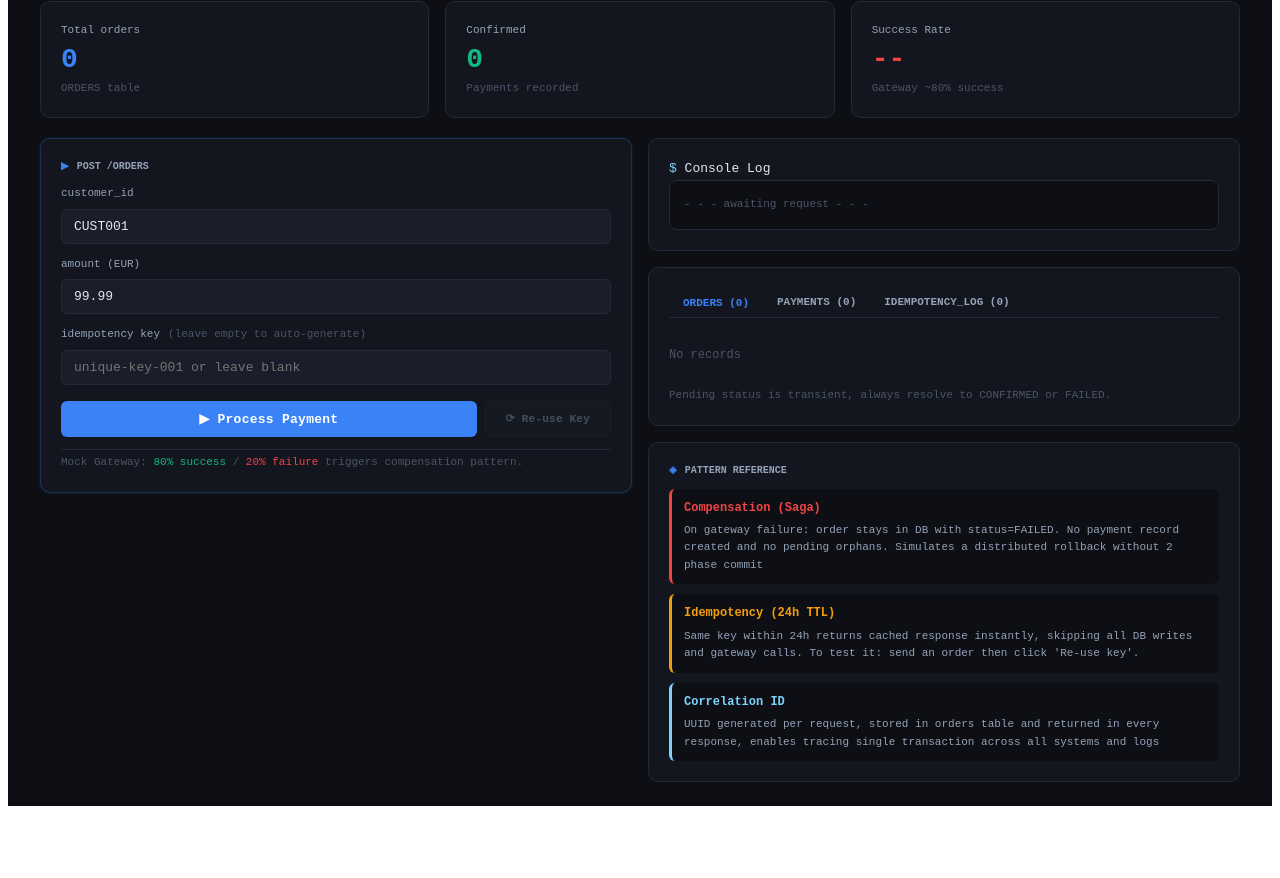
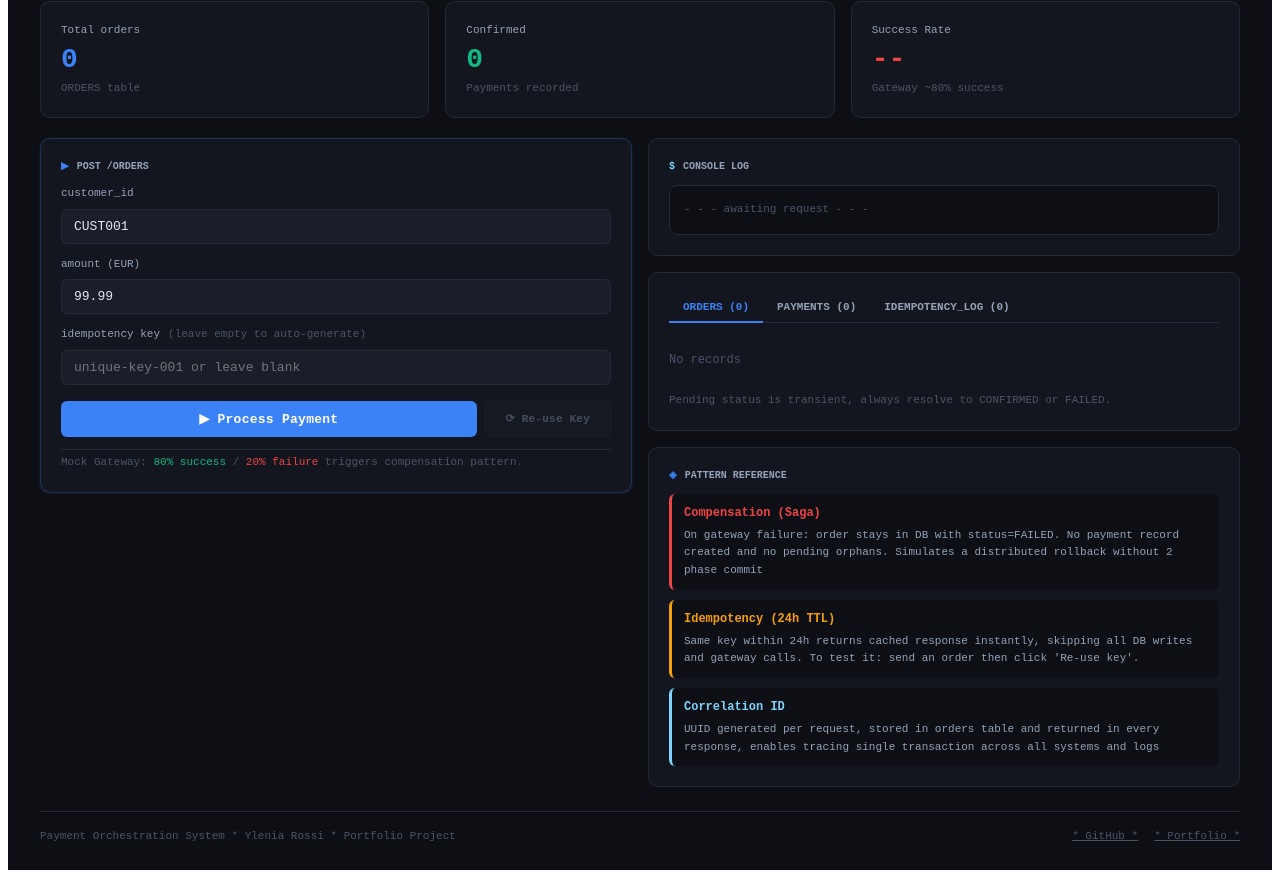
Before and after one commit to roxyle/mulesoft-payment-ui-demo, a React (Vite) app: page / in a window 1280 px wide. Shown: the part 290-1168 px from the top of the page. Before the commit the page ends 1104 px from the top, so only its background shows below. Built offline with nearby package versions, Linux system fonts and the light colour scheme.

Commit message:
added footer and fixed some typos

```diff
--- a/src/App.jsx
+++ b/src/App.jsx
@@ -358,8 +358,14 @@ export default function App(){
   }
 
   function addLog(msg, type = "info") {
-    const colors = { info: C.textMid, success: C.success, error: C.danger, warn: C.warning, system: C.code };
-    setLogs(prev => [...prev, { msg, color: colors[type] || C.textMid, ts: now() }]);
+  const colors = {
+  info: C.textLabelColor,
+  success: C.successColor,
+  error: C.dangerColor,
+  warn: C.warningColor,
+  system: C.textCodeColor
+};
+    setLogs(prev => [...prev, { msg, color: colors[type] || C.textLabelColor, ts: now() }]);
   }
 
   async function processPayment() {
@@ -789,8 +795,8 @@ export default function App(){
                   {
                     steps.map(
                       (step, index) => (
-                        <FlowStep key={index} num={index+1} label={stile.label}
-                        desc={stile.desc} status={stile.status} active={stile.active} />
+                        <FlowStep key={index} num={index+1} label={step.label}
+                        desc={step.desc} status={step.status} active={step.active} />
                       )
                     )
                   }
@@ -864,7 +870,7 @@ export default function App(){
           }}> {/*console log */}
 
           <div style={stile.card}>
-            <div style={StatCard.sectionLabel}>
+            <div style={stile.sectionLabel}>
               <span style={{color: C.textCodeColor}}> $
               </span> Console Log
 
@@ -906,7 +912,7 @@ export default function App(){
                   padding: "8px 14px",
                   background: "none",
                   border: "none",
-                  borderBottom: activeTab === id? `2px slid ${C.primaryColor}` :
+                  borderBottom: activeTab === id? `2px solid ${C.primaryColor}` :
                   "2px solid transparent",
                   color: activeTab === id? C.primaryColor : C.textLabelColor,
                   fontFamily: "inherit",
@@ -1018,7 +1024,7 @@ export default function App(){
                               <td style={stile.td}>{payment.id}</td>
                               <td style={stile.td}>{payment.order_id}</td>
                               <td style={stile.td}>€{payment.amount.toFixed(2)}</td>
-                              <td style={{...stile.td, color: C.code}}>{payment.method}</td>
+                              <td style={{...stile.td, color: C.textCodeColor}}>{payment.method}</td>
                               <td style={stile.td}>{stile.pill(payment.status)}</td>
                               <td style={{...stile.td, color: C.textMutedColor}}>{payment.created_at}</td>
 
@@ -1067,7 +1073,7 @@ export default function App(){
                               idempotency.map(
                                 (record, index)=>(
                                   <tr key={index}>
-                                    <td style={{...stile.td, color: C.code}}>
+                                    <td style={{...stile.td, color: C.textCodeColor}}>
                                       {record.key.substring(0,20)} ...
                                     </td>
                                     <td style={stile.td}>{record.order_id}</td>
@@ -1154,6 +1160,33 @@ export default function App(){
         </div>
 
         {/* footer */}
+        <div style={{
+          color:C.textMutedColor,
+          fontSize:11,
+          display:"flex",
+          justifyContent: "space-between",
+          alignItems: "center",
+          marginTop:24,
+          paddingTop:16,
+          borderTop:`1px solid ${C.borderColor}`,
+
+        }}>
+          <span>
+            Payment Orchestration System * Ylenia Rossi * Portfolio Project
+          </span>
+          <div style={{display: "flex", gap:16}}>
+            <a href="https://github.com/roxyle/mulesoft-payment-orchestration" target="_blank"
+              style={{color: C.textMutedColor, textDecoration:"underline"}}>
+              * GitHub *
+            </a>
+            <a href="https://portfolio-ylenia-ten.vercel.app/" target="_blank"
+              style={{color: C.textMutedColor, textDecoration:"underline"}}>
+              * Portfolio *
+            </a>
+
+          </div>
+
+        </div>
 
 
 
```
